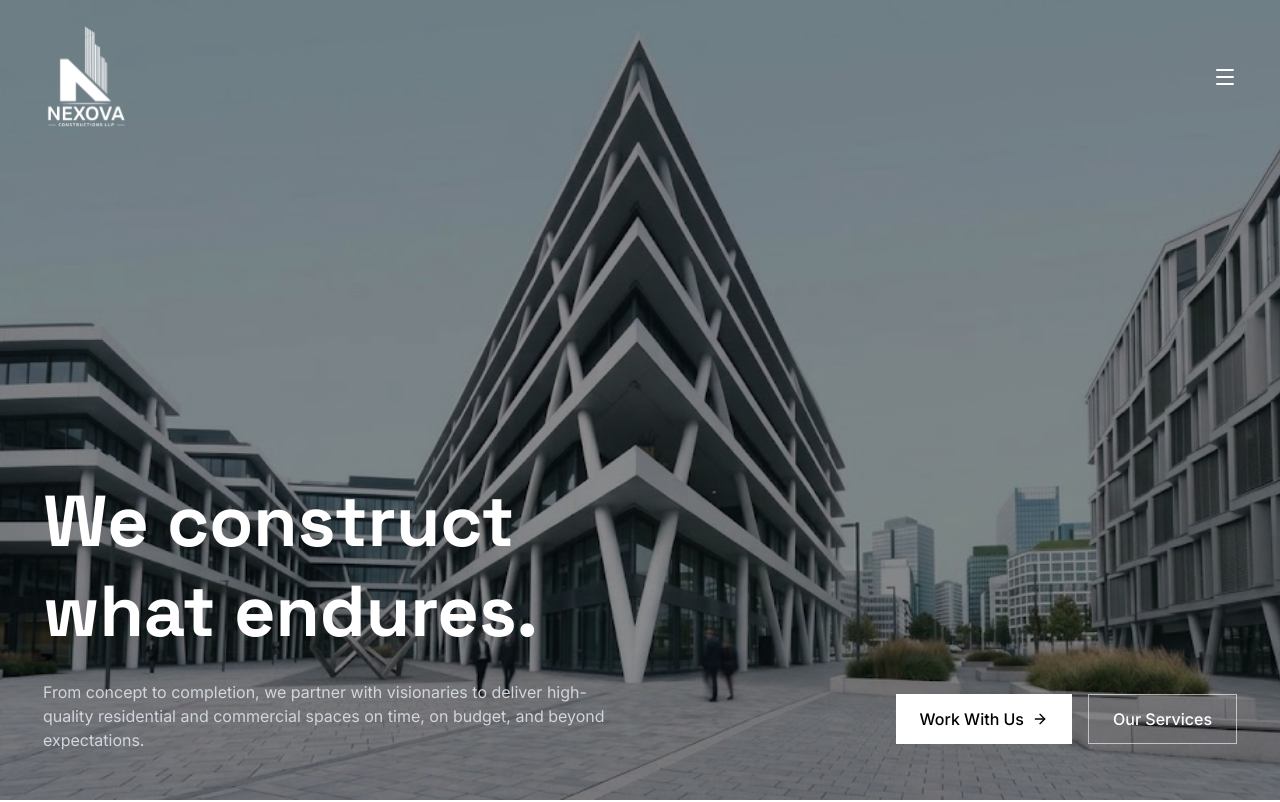
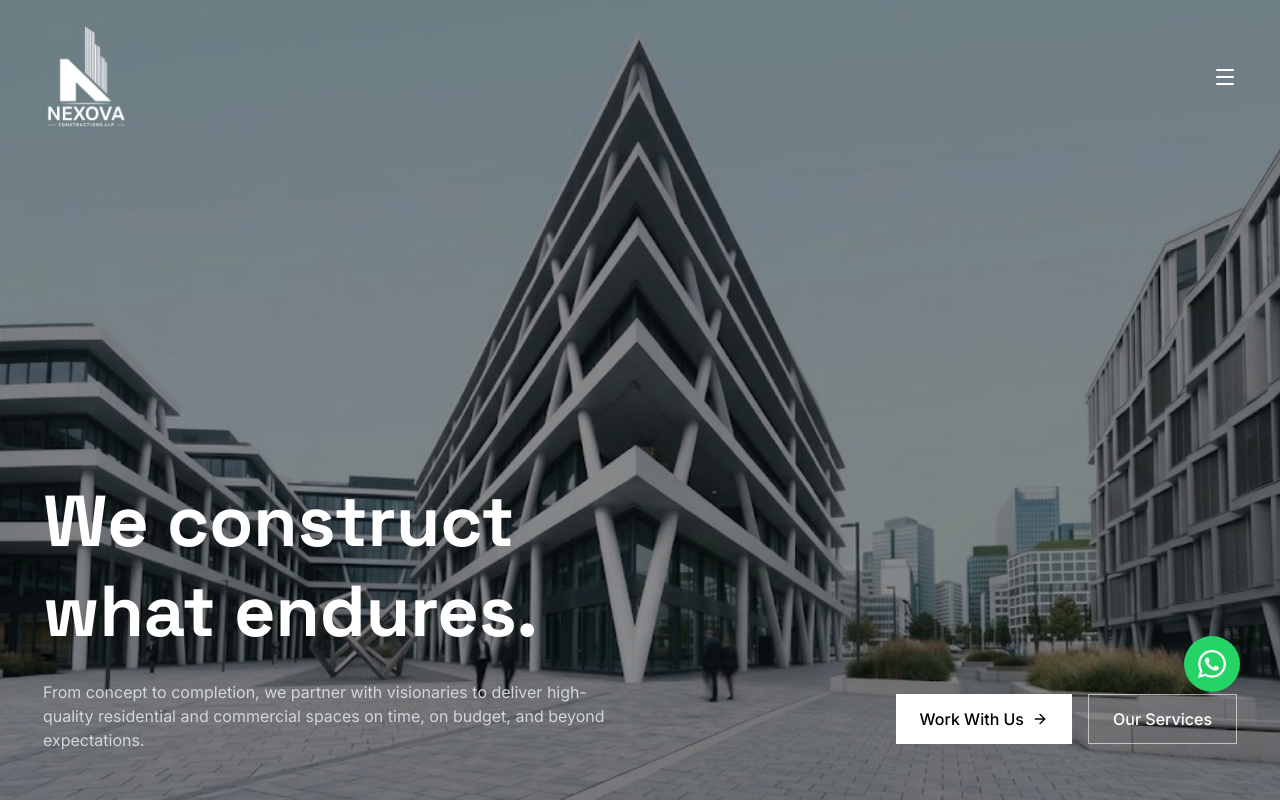
Before and after one commit to ARJUNSKP/nexovaweb, a Next.js app: page / in a window 1280 px wide. Shown: the top 802 px of the page. Built offline with nearby package versions, Linux system fonts and the light colour scheme; grey boxes are pictures that could not be loaded.

Commit message:
whatapp inquiry add

```diff
--- a/src/app/contact/page.js
+++ b/src/app/contact/page.js
@@ -32,7 +32,7 @@
       <ContactLocations />
 
       {/* Form Section */}
-      <ContactForm />
+      {/* <ContactForm /> */}
     </main>
   );
 }
--- a/src/app/layout.js
+++ b/src/app/layout.js
@@ -20,6 +20,7 @@
 import Header from "@/components/common/Header";
 import Footer from "@/components/common/Footer";
 import LenisProvider from "@/components/common/LenisProvider";
+import WhatsAppButton from "@/components/common/WhatsAppButton";
 
 export default function RootLayout({ children }) {
   return (
@@ -32,6 +33,7 @@
           <Header />
           {children}
           <Footer />
+          <WhatsAppButton />
         </LenisProvider>
       </body>
     </html>
--- a/src/app/page.js
+++ b/src/app/page.js
@@ -21,7 +21,7 @@
       {/* <ProcessSection /> */}
       <ResultsSection />
       <ClientStoriesSection />
-      <ContactSection />
+      {/* <ContactSection /> */}
       <CTASection />
     </main>
   );
--- /dev/null
+++ b/src/components/common/WhatsAppButton.js
@@ -0,0 +1,21 @@
+import React from 'react';
+
+export default function WhatsAppButton() {
+  return (
+    <a
+      href="https://wa.me/917012015500?text=Hi%2C%20I%20would%20like%20to%20inquire%20about%20your%20construction%20services."
+      target="_blank"
+      rel="noopener noreferrer"
+      className="fixed bottom-5 right-5 md:bottom-27 md:right-10 z-50 flex items-center justify-center w-14 h-14 bg-[#25D366] text-white rounded-full shadow-lg hover:scale-110 transition-transform duration-300"
+      aria-label="Chat on WhatsApp"
+    >
+      <svg
+        xmlns="http://www.w3.org/2000/svg"
+        viewBox="0 0 448 512"
+        className="w-8 h-8 fill-current"
+      >
+        <path d="M380.9 97.1C339 55.1 283.2 32 223.9 32c-122.4 0-222 99.6-222 222 0 39.1 10.2 77.3 29.6 111L0 480l117.7-30.9c32.4 17.7 68.9 27 106.1 27h.1c122.3 0 224.1-99.6 224.1-222 0-59.3-25.2-115-67.1-157zm-157 341.6c-33.2 0-65.7-8.9-94-25.7l-6.7-4-69.8 18.3L72 359.2l-4.4-7c-18.5-29.4-28.2-63.3-28.2-98.2 0-101.7 82.8-184.5 184.6-184.5 49.3 0 95.6 19.2 130.4 54.1 34.8 34.9 56.2 81.2 56.1 130.5 0 101.8-84.9 184.6-186.6 184.6zm101.2-138.2c-5.5-2.8-32.8-16.2-37.9-18-5.1-1.9-8.8-2.8-12.5 2.8-3.7 5.6-14.3 18-17.6 21.8-3.2 3.7-6.5 4.2-12 1.4-32.6-16.3-54-29.1-75.5-66-5.7-9.8 5.7-9.1 16.3-30.3 1.8-3.7.9-6.9-.5-9.7-1.4-2.8-12.5-30.1-17.1-41.2-4.5-10.8-9.1-9.3-12.5-9.5-3.2-.2-6.9-.2-10.6-.2-3.7 0-9.7 1.4-14.8 6.9-5.1 5.6-19.4 19-19.4 46.3 0 27.3 19.9 53.7 22.6 57.4 2.8 3.7 39.1 59.7 94.8 83.8 35.2 15.2 49 16.5 66.6 13.9 10.7-1.6 32.8-13.4 37.4-26.4 4.6-13 4.6-24.1 3.2-26.4-1.3-2.5-5-3.9-10.5-6.6z" />
+      </svg>
+    </a>
+  );
+}
```
